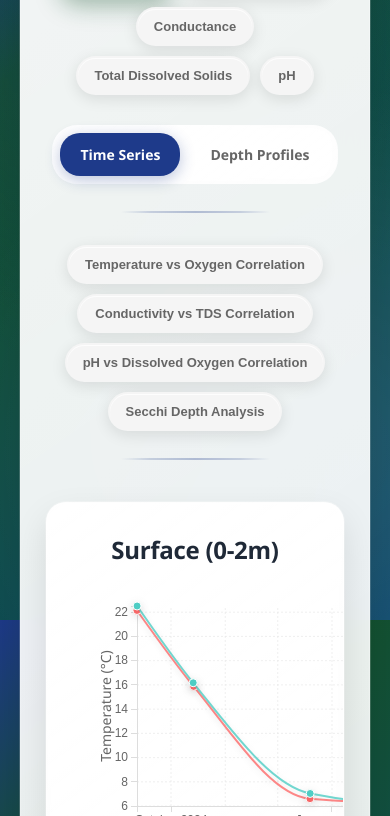
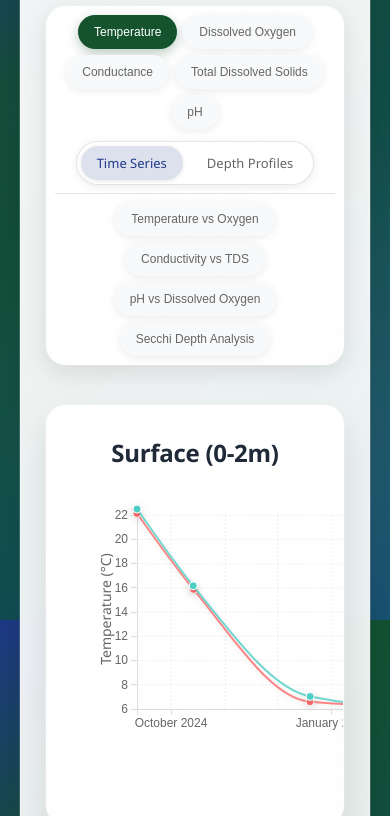
Before and after one commit to ziemek/cortes-water, a website with bundled scripts: page src/index.html in a window 390 px wide. Shown: the part 224-1040 px from the top of the page. Built offline with nearby package versions, Linux system fonts and the light colour scheme; files whose address does not match are found by name.

Commit message:
quick update

```diff
--- a/src/css/styles.css
+++ b/src/css/styles.css
@@ -57,10 +57,40 @@ h1 {
 
 .controls {
     display: flex;
-    flex-direction: column;
+    justify-content: center;
+    margin-bottom: 40px;
+}
+
+.controls-wrapper {
+    background: linear-gradient(145deg, rgba(255, 255, 255, 0.95), rgba(255, 255, 255, 0.85));
+    border-radius: 20px;
+    padding: 10px;
+    box-shadow:
+        0 8px 25px rgba(0, 0, 0, 0.1),
+        0 0 0 1px rgba(255, 255, 255, 0.3),
+        inset 0 1px 0 rgba(255, 255, 255, 0.8);
+    backdrop-filter: blur(10px);
+    border: 1px solid rgba(255, 255, 255, 0.2);
+}
+
+.primary-controls {
+    display: flex;
     align-items: center;
-    gap: 25px;
-    margin-bottom: 40px;
+    gap: 30px;
+    margin-bottom: 8px;
+    padding-bottom: 8px;
+    border-bottom: 1px solid rgba(0, 0, 0, 0.1);
+}
+
+.analysis-controls {
+    display: flex;
+    justify-content: center;
+}
+
+.parameter-group {
+    display: flex;
+    gap: 8px;
+    flex-wrap: wrap;
 }
 
 .parameter-buttons {
@@ -94,20 +124,19 @@ h1 {
 }
 
 .param-btn {
-    padding: 12px 20px;
+    padding: 8px 16px;
     border: 2px solid transparent;
-    border-radius: 30px;
-    font-size: 14px;
-    background: #f5f5f5;
-    transition: all 0.4s cubic-bezier(0.4, 0, 0.2, 1);
+    border-radius: 20px;
+    font-size: 13px;
+    background: #f8f9fa;
+    transition: all 0.3s cubic-bezier(0.4, 0, 0.2, 1);
     cursor: pointer;
     color: #666;
-    font-weight: 600;
-    box-shadow:
-            0 4px 15px rgba(0, 0, 0, 0.1),
-            inset 0 1px 0 rgba(255, 255, 255, 0.8);
+    font-weight: 500;
+    box-shadow: 0 2px 8px rgba(0, 0, 0, 0.08);
     position: relative;
     overflow: hidden;
+    white-space: nowrap;
 }
 
 .param-btn::before {
@@ -127,28 +156,27 @@ h1 {
 
 .param-btn:hover {
     border-color: rgba(30, 58, 138, 0.3);
-    box-shadow:
-            0 10px 25px rgba(30, 58, 138, 0.3),
-            inset 0 1px 0 rgba(255, 255, 255, 0.8);
+    box-shadow: 0 4px 12px rgba(30, 58, 138, 0.25);
+    transform: translateY(-1px);
 }
 
 .param-btn.active {
     background: #14532d;
     color: white;
     border-color: transparent;
-    box-shadow:
-            0 8px 25px rgba(20, 83, 45, 0.4),
-            inset 0 1px 0 rgba(255, 255, 255, 0.2);
+    box-shadow: 0 4px 12px rgba(20, 83, 45, 0.3);
 }
 
 .view-toggle-container {
     display: flex;
     align-items: center;
-    gap: 10px;
-    background: linear-gradient(145deg, rgba(255, 255, 255, 0.95), rgba(255, 255, 255, 0.85));
-    padding: 8px;
+    gap: 8px;
+    background: white;
+    padding: 4px;
     border-radius: 25px;
     backdrop-filter: blur(10px);
+    border: 1px solid rgba(0, 0, 0, 0.1);
+    box-shadow: 0 2px 8px rgba(0, 0, 0, 0.08);
 }
 
 .view-option {
@@ -163,10 +191,10 @@ h1 {
 
 .view-option label {
     display: block;
-    padding: 12px 20px;
+    padding: 8px 16px;
     border-radius: 20px;
-    font-size: 14px;
-    font-weight: 600;
+    font-size: 13px;
+    font-weight: 500;
     cursor: pointer;
     transition: all 0.3s ease;
     color: #666;
@@ -175,31 +203,40 @@ h1 {
 }
 
 .view-option input[type="radio"]:checked + label {
-    background: #1e3a8a;
-    color: white;
-    box-shadow: 0 4px 15px rgba(30, 58, 138, 0.3);
+    background: rgba(30, 58, 138, 0.15);
+    color: #1e3a8a;
+    box-shadow: 0 1px 4px rgba(0, 0, 0, 0.1);
 }
 
 .view-option label:hover {
     color: #1e3a8a;
-    transform: translateY(-1px);
+    background: rgba(30, 58, 138, 0.08);
 }
 
 .view-option input[type="radio"]:checked + label:hover {
-    color: white;
-    transform: translateY(-1px);
+    color: #1e3a8a;
+    background: rgba(30, 58, 138, 0.2);
+}
+
+.view-option.disabled {
+    opacity: 0.3;
 }
 
 .view-option.disabled label {
-    opacity: 0.5;
     cursor: not-allowed;
-    background: #f0f0f0;
     color: #999;
+    background: transparent;
 }
 
 .view-option.disabled input[type="radio"]:checked + label {
-    background: #cccccc;
+    background: rgba(0, 0, 0, 0.05);
+    color: #999;
     box-shadow: none;
+}
+
+.view-option.disabled label:hover {
+    background: transparent;
+    color: #999;
 }
 
 .charts-grid {
@@ -410,39 +447,28 @@ h1 {
         grid-template-columns: 1fr;
     }
 
-    .controls {
-        flex-direction: column;
-        align-items: center;
-        gap: 25px;
+    .controls-wrapper {
+        padding: 8px;
     }
 
-    .parameter-buttons {
-        gap: 10px;
+    .primary-controls {
+        flex-direction: column;
+        gap: 12px;
+        align-items: stretch;
+    }
+
+    .parameter-group {
+        justify-content: center;
+        gap: 6px;
     }
 
     .param-btn {
-        padding: 10px 16px;
-        font-size: 13px;
+        padding: 8px 14px;
+        font-size: 12px;
     }
 
-    .view-toggle {
-        width: 200px;
-        height: 44px;
-    }
-
-    .toggle-slider:before {
-        height: 36px;
-        width: 94px;
-    }
-
-    .toggle-text-left,
-    .toggle-text-right {
-        width: 94px;
-        font-size: 13px;
-    }
-
-    input:checked + .toggle-slider:before {
-        transform: translateX(98px);
+    .view-toggle-container {
+        align-self: center;
     }
 
     h1 {
--- a/src/index.html
+++ b/src/index.html
@@ -3,16 +3,18 @@
 <head>
     <meta charset="UTF-8">
     <meta name="viewport" content="width=device-width, initial-scale=1.0">
-    <title>Cortes Island - Lake Water Data</title>
+    <title>Cortes Island - Lake Monitoring Data</title>
     <script src="https://cdnjs.cloudflare.com/ajax/libs/d3/7.8.5/d3.min.js"></script>
     <link rel="stylesheet" href="css/styles.css">
 </head>
 <body>
 <div class="container">
-    <h1>Cortes Island - Lake Water Data</h1>
+    <h1>Cortes Island - Lake Monitoring Data</h1>
 
     <div class="controls">
-        <div class="parameter-buttons primary-params">
+        <div class="controls-wrapper">
+            <div class="primary-controls">
+                <div class="parameter-group">
                     <button class="param-btn active" data-param="temperature">Temperature</button>
                     <button class="param-btn" data-param="DO">Dissolved Oxygen</button>
                     <button class="param-btn" data-param="SPC">Conductance</button>
@@ -30,17 +32,17 @@
                         <label for="depthProfiles">Depth Profiles</label>
                     </div>
                 </div>
+            </div>
 
-        <div class="separator"></div>
-
-        <div class="parameter-buttons correlation-params">
-            <button class="param-btn" data-param="temp_oxygen">Temperature vs Oxygen Correlation</button>
-            <button class="param-btn" data-param="conductivity_tds">Conductivity vs TDS Correlation</button>
-            <button class="param-btn" data-param="ph_oxygen">pH vs Dissolved Oxygen Correlation</button>
+            <div class="analysis-controls">
+                <div class="parameter-group">
+                    <button class="param-btn" data-param="temp_oxygen">Temperature vs Oxygen</button>
+                    <button class="param-btn" data-param="conductivity_tds">Conductivity vs TDS</button>
+                    <button class="param-btn" data-param="ph_oxygen">pH vs Dissolved Oxygen</button>
                     <button class="param-btn" data-param="secchi">Secchi Depth Analysis</button>
                 </div>
-
-        <div class="separator"></div>
+            </div>
+        </div>
     </div>
 
     <div class="charts-grid" id="chartsContainer">
```
Lines whose indentation alone changed are shown as unchanged.
